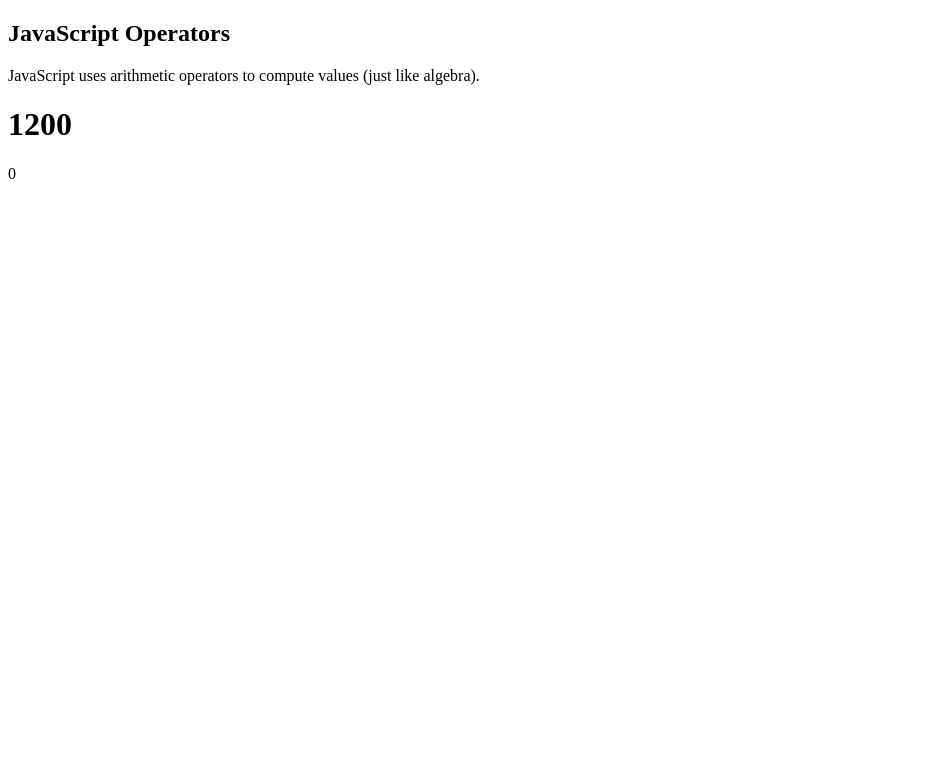
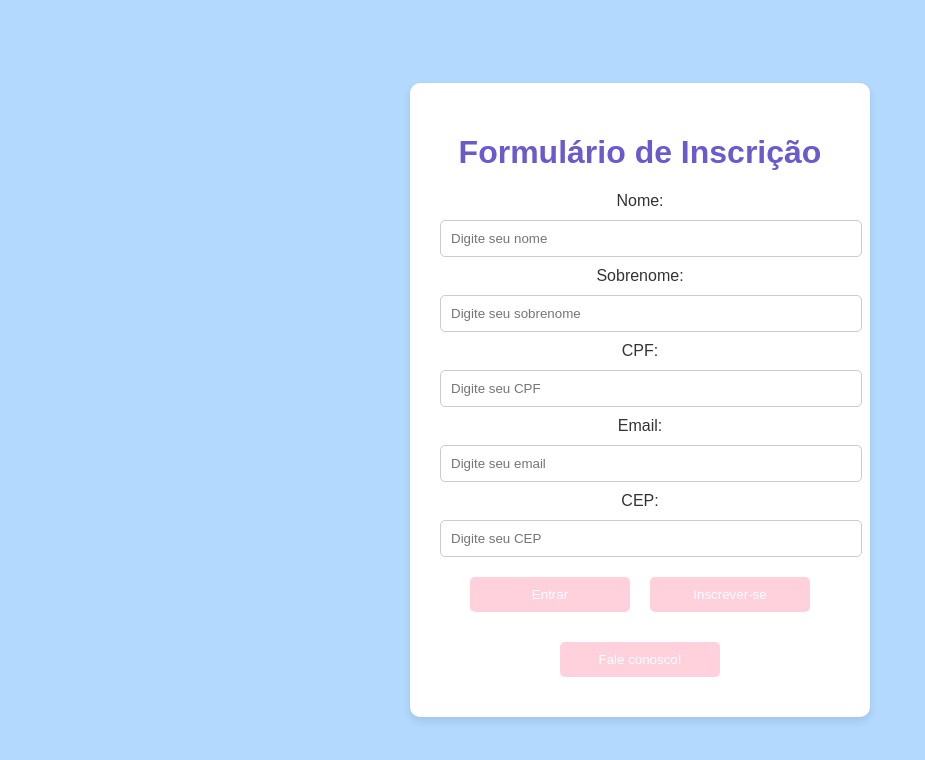
Before and after one commit to Rapha0904/2D_JS_3T, a plain HTML site: page index.html in a window 1280 px wide. Shown: the whole page, without its empty margins (0-925 px from the left). Drawn offline with Linux system fonts and the light colour scheme.

Commit message:
Add files via upload
O que acabo de dicionar é um formulario de cadastro, aonde possa escrever e adicionar os codigos de JAVA SCRIPT, de acordo com as orientações dados pelo professor em sala de aula.

```diff
--- a/index.html
+++ b/index.html
@@ -1,16 +1,110 @@
 <!DOCTYPE html>
-<html>
+<html lang="pt-BR">
+<head>
+    <meta charset="UTF-8">
+    <meta name="viewport" content="width=device-width, initial-scale=1.0">
+    <title>Formulário de Inscrição</title>
+    <style>
+        /* Estilo do body */
+        body {
+            font-family: 'Arial', sans-serif;
+            background-color: #b3d9ff; /* Azul pastel */
+            color: #333;
+            margin: 0;
+            padding: 0;
+            display: flex;
+            justify-content: center;
+            align-items: center;
+            height: 100vh;
+        }
+
+        /* Container principal */
+        .container {
+            background-color: #fff;
+            border-radius: 10px;
+            box-shadow: 0 4px 8px rgba(0, 0, 0, 0.1);
+            padding: 30px;
+            width: 400px; /* Ajustado o tamanho do container */
+            text-align: center;
+        }
+
+        /* Estilos de botões */
+        .btn {
+            background-color: #ffd1dc; /* Rosa pastel */
+            border: none;
+            color: white;
+            padding: 10px 20px;
+            margin: 10px 5px;
+            border-radius: 5px;
+            cursor: pointer;
+            width: 160px; /* Largura maior para o novo layout */
+        }
+
+        .btn:hover {
+            background-color: #ff99ac; /* Tom mais escuro de rosa */
+        }
+
+        /* Estilo do formulário */
+        form {
+            margin-top: 20px;
+        }
+
+        input[type="text"], input[type="email"], input[type="number"] {
+            width: 100%;
+            padding: 10px;
+            margin: 10px 0;
+            border: 1px solid #ccc;
+            border-radius: 5px;
+        }
+
+        /* Classe customizada aplicada a algum elemento */
+        .highlight {
+            color: #6a5acd; /* Lavanda */
+            font-weight: bold;
+        }
+
+        /* Estilo dos botões reorganizados */
+        .button-group {
+            display: flex;
+            justify-content: center;
+            gap: 10px;
+            margin-bottom: 10px;
+        }
+
+    </style>
+</head>
 <body>
 
-<h2>JavaScript Operators</h2>
+    <div class="container">
+        <h1 class="highlight">Formulário de Inscrição</h1>
 
-<p>JavaScript uses arithmetic operators to compute values (just like algebra).</p>
-<h1 id="demo"></h1>
-<p id="teste"></p>
-<script>
-document.getElementById("demo").innerHTML = (5 * 6) * 40;
-document.getElementById("teste").innerHTML = (10-10)
-</script>
+        <!-- Formulário -->
+        <form>
+            <label for="nome">Nome:</label>
+            <input type="text" id="nome" name="nome" placeholder="Digite seu nome">
+
+            <label for="sobrenome">Sobrenome:</label>
+            <input type="text" id="sobrenome" name="sobrenome" placeholder="Digite seu sobrenome">
+
+            <label for="cpf">CPF:</label>
+            <input type="number" id="cpf" name="cpf" placeholder="Digite seu CPF">
+
+            <label for="email">Email:</label>
+            <input type="email" id="email" name="email" placeholder="Digite seu email">
+
+            <label for="cep">CEP:</label>
+            <input type="text" id="cep" name="cep" placeholder="Digite seu CEP">
+
+            <!-- Botões organizados em linha -->
+            <div class="button-group">
+                <button class="btn" type="submit">Entrar</button>
+                <button class="btn" type="button">Inscrever-se</button>
+            </div>
+
+            <!-- Botão adicional abaixo dos outros -->
+            <button class="btn" type="button" style="margin-top: 10px;">Fale conosco!</button>
+        </form>
+    </div>
 
 </body>
 </html>
```
